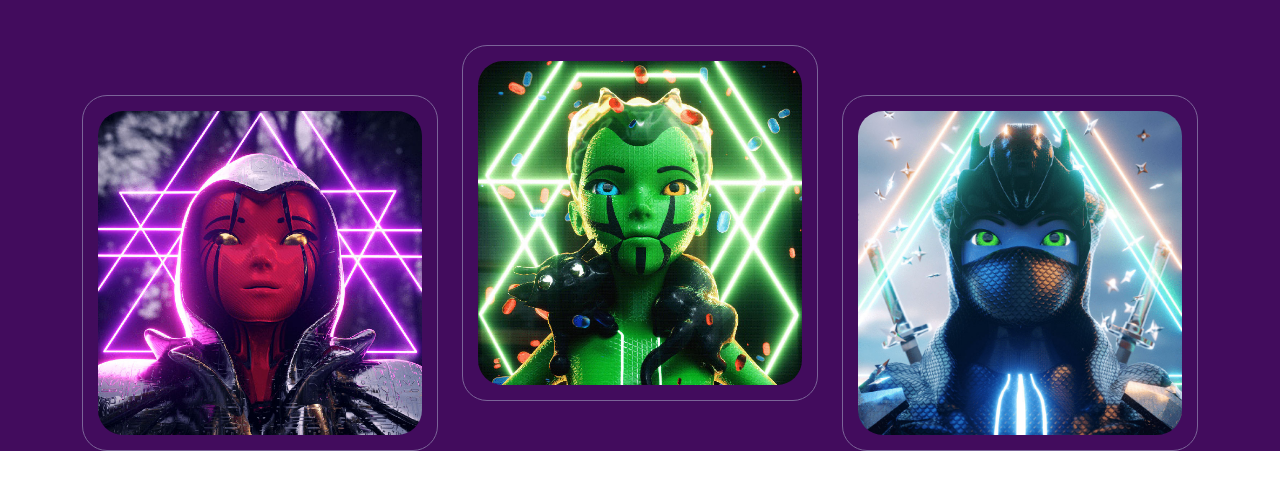
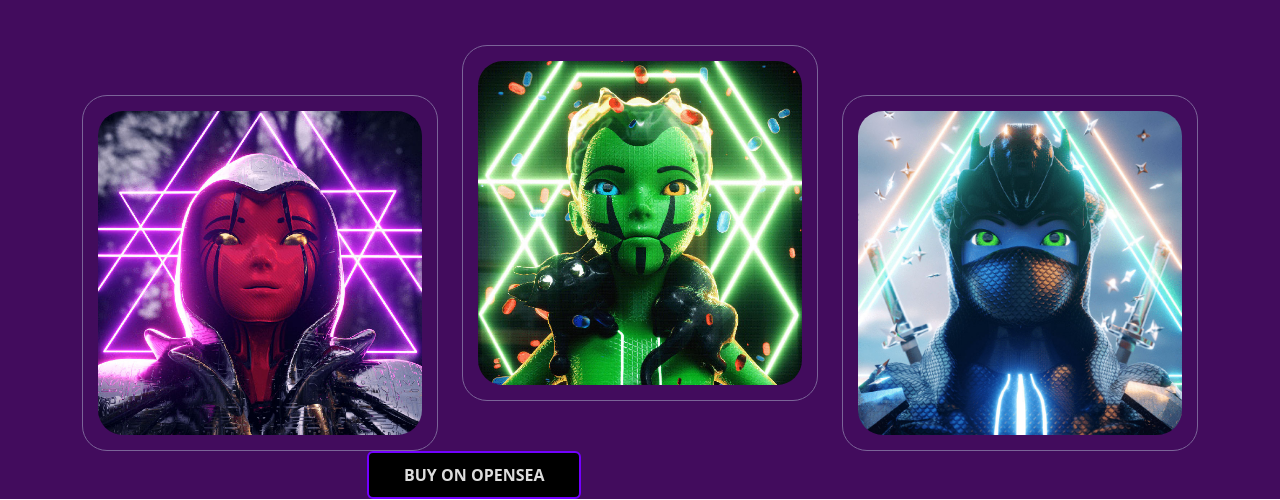
Before and after one commit to wisamosman/META, a plain HTML site: page index.html in a window 1280 px wide. Shown: the part 300-800 px from the top of the page. Drawn offline with nearby package versions, Linux system fonts and the light colour scheme.

Commit message:
add html14

```diff
--- a/index.html
+++ b/index.html
@@ -66,6 +66,16 @@
                     </div>
                 </div>
               </div>
+              <div class="row">
+                <div class="col-lg-6 text-center mx-auto">
+                    <div class="q6">
+                        <form class="d-flex" role="search">
+
+                            <button class="btn btn-outline-success" type="submit">BUY ON OPENSEA</button>
+                          </form>
+                    </div>
+                </div>
+              </div>
         </div>
     </div>
     <script src="https://cdn.jsdelivr.net/npm/bootstrap@5.3.0-alpha1/dist/js/bootstrap.bundle.min.js" integrity="sha384-w76AqPfDkMBDXo30jS1Sgez6pr3x5MlQ1ZAGC+nuZB+EYdgRZgiwxhTBTkF7CXvN" crossorigin="anonymous"></script>
```
